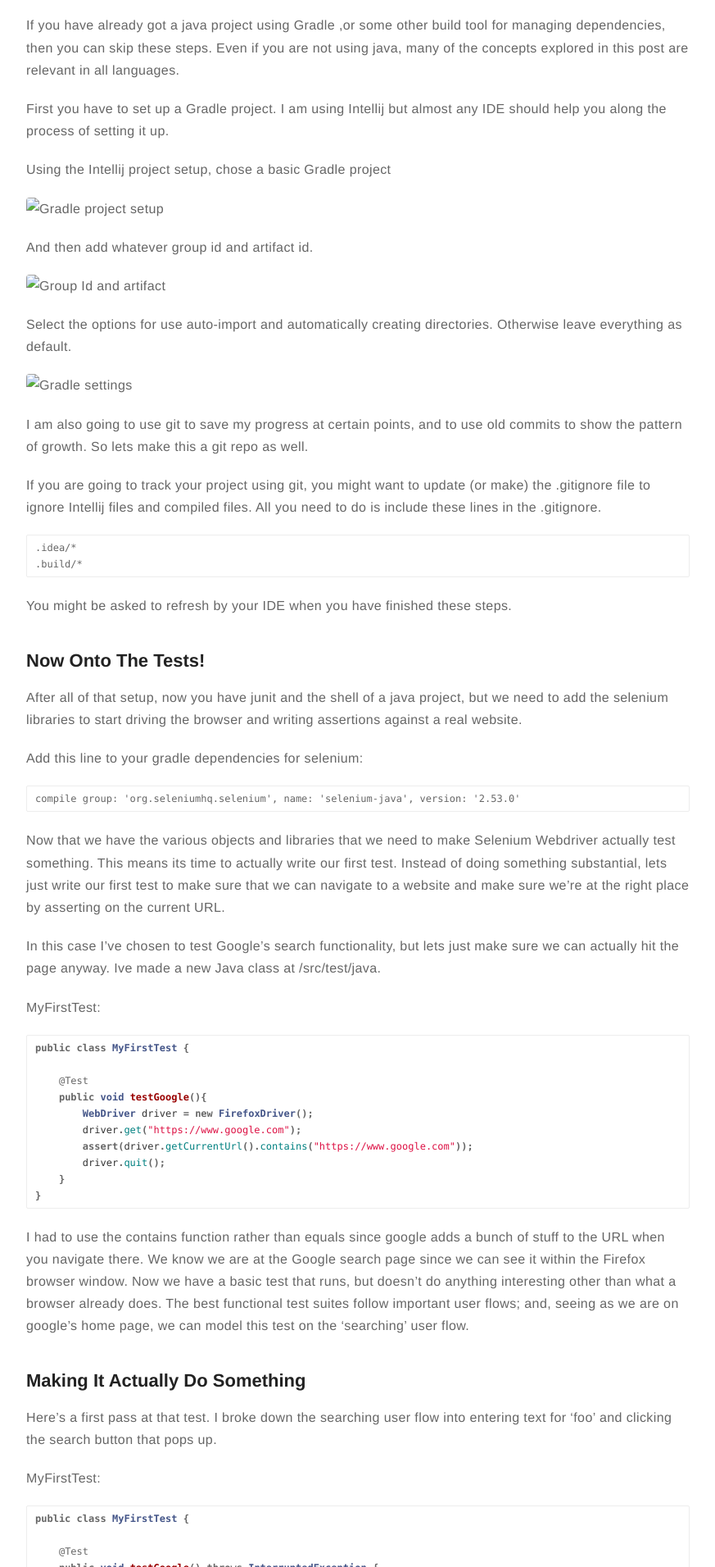
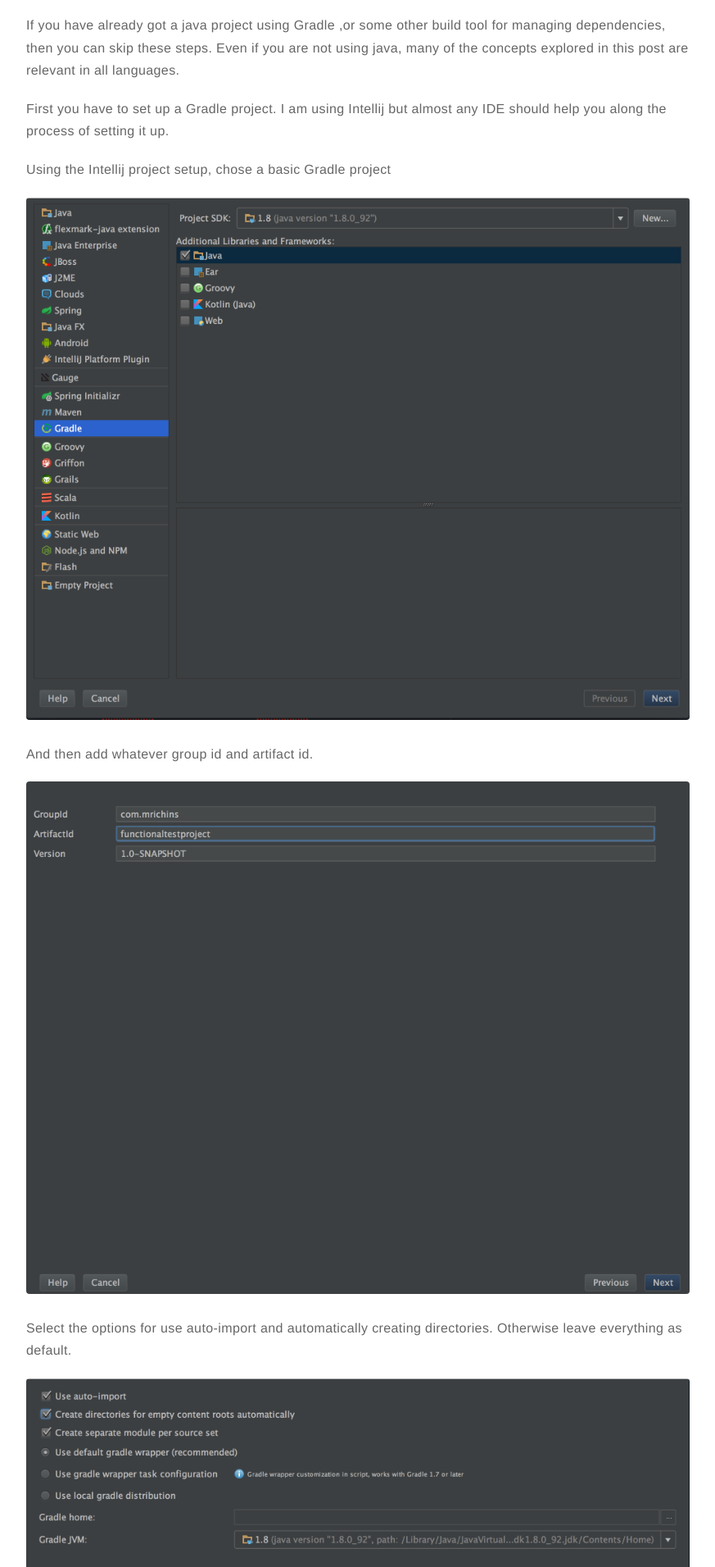
Before and after one commit to mrichins/mrichins.github.io, a Jekyll site: the page built from _posts/2017-01-20-setting-up-functional-test-best-practices.markdown, in a window 1280 px wide. Shown: the part 887-2798 px from the top of the page at 82% size, without its empty margins (203-1076 px from the left). Built offline with Jekyll 4.4.1, drawn with Linux system fonts in a browser that asks for light colours; comment, search, counter and statistics services are not loaded.

Commit message:
fixed image path

```diff
--- a/_posts/2017-01-20-setting-up-functional-test-best-practices.markdown
+++ b/_posts/2017-01-20-setting-up-functional-test-best-practices.markdown
@@ -30,15 +30,15 @@
 
 Using the Intellij project setup, chose a basic Gradle project
 
-![Gradle project setup]({{ site.url }}/assets/seleniumTestProject/picture1.png)
+![Gradle project setup]({{ site.url }}/assets/images/seleniumTestProject/picture1.png)
 
 And then add whatever group id and artifact id.
 
-![Group Id and artifact]({{ site.url }}/assets/seleniumTestProject/picture2.png)
+![Group Id and artifact]({{ site.url }}/assets/images/seleniumTestProject/picture2.png)
 
 Select the options for use auto-import and automatically creating directories. Otherwise leave everything as default.
 
-![Gradle settings]({{ site.url }}/assets/seleniumTestProject/picture3.png)
+![Gradle settings]({{ site.url }}/assets/images/seleniumTestProject/picture3.png)
 
 I am also going to use git to save my progress at certain points, and to use old commits to show the pattern of growth. So lets make this a git repo as well.
 
```
